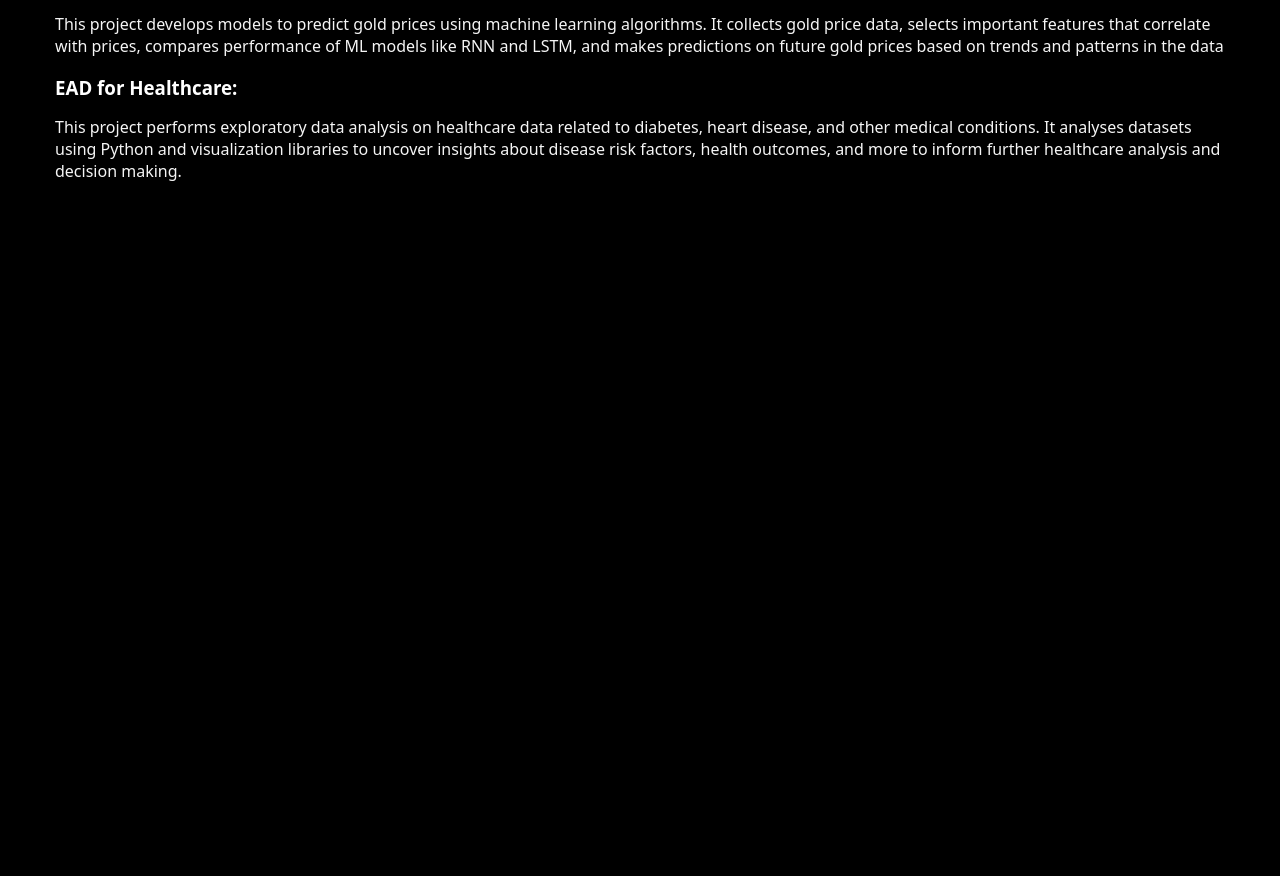
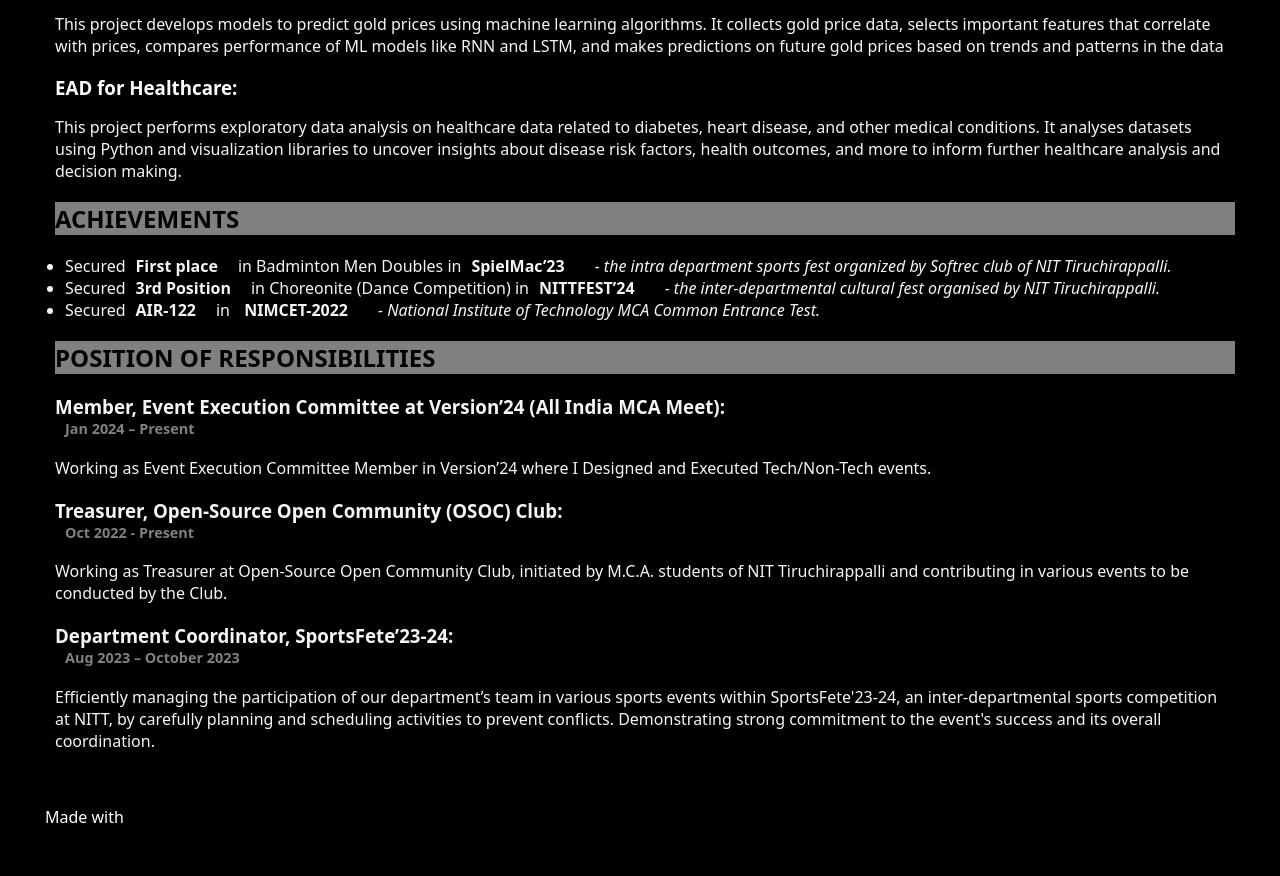
Before and after one commit to Sachin-Kushwaha1/CV, a plain HTML site: page index.html in a window 1280 px wide. Shown: the part 964-1840 px from the top of the page. Before the commit the page ends 1175 px from the top, so only its background shows below. Drawn offline with Linux system fonts and the light colour scheme.

Commit message:
Update index.html

```diff
--- a/index.html
+++ b/index.html
@@ -64,6 +64,32 @@
           and decision making.
         </p>
       </div>
+      <div class="achievements">
+        <h2 style="background-color: grey;">ACHIEVEMENTS</h2>
+          <Ul>
+            <li style="color:whitesmoke;">Secured<b>First place</b>in Badminton Men Doubles in<b>SpielMac’23</b><i>- the intra department sports fest organized by Softrec club of NIT Tiruchirappalli.</i></li>
+            <li style="color:whitesmoke;">Secured<b>3rd Position</b>in Choreonite (Dance Competition) in<b>NITTFEST’24</b><i>- the inter-departmental cultural fest organised by NIT Tiruchirappalli.</i></li>
+            <li style="color:whitesmoke;">Secured<b>AIR-122</b>in <b>NIMCET-2022</b><i>- National Institute of Technology MCA Common Entrance Test.</i></li>
+          </Ul>
+      </div>
+      <div class="por">
+        <h2 style="background-color:grey;">POSITION OF RESPONSIBILITIES</h2>
+        <h3 style="color:whitesmoke;">Member, Event Execution Committee at Version’24 (All India MCA Meet):<span class="years">Jan 2024 – Present</span></h3>
+        <p style="color:whitesmoke;">Working as Event Execution Committee Member in Version’24 where I Designed and Executed Tech/Non-Tech events.</p>
+        <h3 style="color:whitesmoke;">Treasurer, Open-Source Open Community (OSOC) Club:<span class="years">Oct 2022 - Present</span></h3>
+        <p style="color:whitesmoke;">Working as Treasurer at Open-Source Open Community Club, initiated by M.C.A. students of NIT Tiruchirappalli and contributing in various events to be conducted by the Club.</p>
+        <h3 style="color:whitesmoke;">Department Coordinator, SportsFete’23-24:<span class="years">Aug 2023 – October 2023</span></h3>
+        <p style="color:whitesmoke;">Efficiently managing the participation of our department’s team in various sports events within
+          SportsFete'23-24, an inter-departmental sports competition at NITT, by carefully planning and
+          scheduling activities to prevent conflicts. Demonstrating strong commitment to the event's success
+          and its overall coordination.</p>
+      </div>
+      <br>
     </main>
+    <footer><p class="footer_msg" style="color:white;">Made with
+      <svg class="heart" viewBox="0 0 32 29.6">
+        <path d="M23.6,0c-3.4,0-6.3,2.7-7.6,5.6C14.7,2.7,11.8,0,8.4,0C3.8,0,0,3.8,0,8.4c0,9.4,9.5,11.9,16,21.2c6.1-9.3,16-12.1,16-21.2C32,3.8,28.2,0,23.6,0z"/>
+    </svg>by SK</p>
+  </footer>
   </body>
 </html>
```
